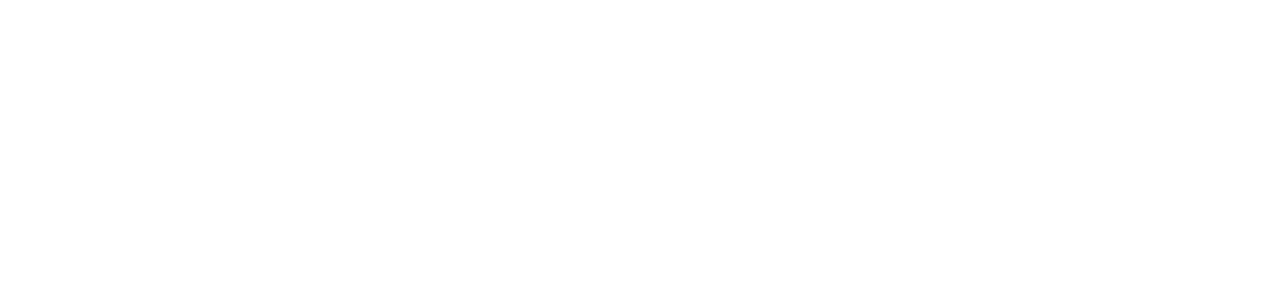
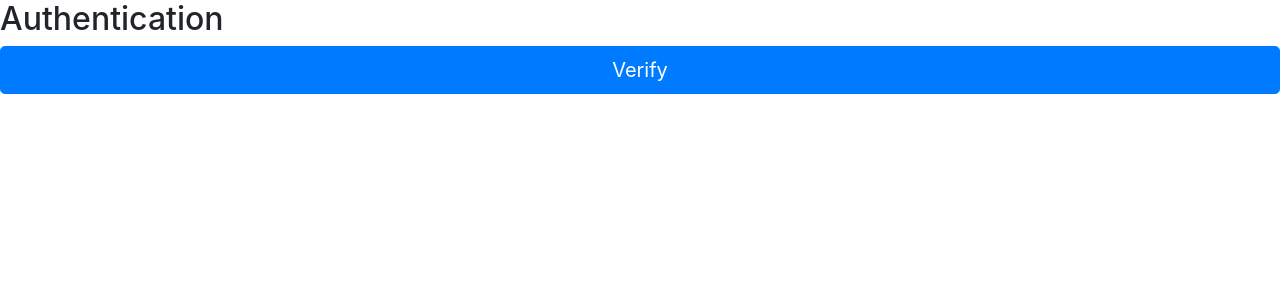
Before and after one commit to makerdark98/base_react_express, a React app: page /Auth/1 in a window 1280 px wide. Shown: the top 300 px of the page. Built offline with nearby package versions, Linux system fonts and the light colour scheme.

Commit message:
Add Auth Page

```diff
--- a/models/user.js
+++ b/models/user.js
@@ -26,6 +26,10 @@
     allowNull: false,
     unique: true,
   },
+  status: {
+    type: DataTypes.STRING,
+    allowNull: true,
+  },
 }, {
   timestamps: true,
   instanceMethods: {
--- a/package.json
+++ b/package.json
@@ -54,6 +54,7 @@
     "postcss-loader": "3.0.0",
     "postcss-preset-env": "6.3.1",
     "postcss-safe-parser": "4.0.1",
+    "prop-types": "^15.6.2",
     "random-key-generator": "^1.2.3",
     "react": "^16.7.0",
     "react-app-polyfill": "^0.2.0",
@@ -78,7 +79,7 @@
     "start": "node scripts/start.js",
     "build": "node scripts/build.js",
     "test": "node scripts/test.js",
-    "server": "nodemon $NODE_DEBUG_OPTION server/server.js"
+    "server": "node server/server.js"
   },
   "eslintConfig": {
     "extends": "react-app"
--- a/src/App.jsx
+++ b/src/App.jsx
@@ -3,6 +3,7 @@
 import { Switch, Route } from 'react-router-dom';
 import Login from './pages/Login';
 import Signup from './pages/Signup';
+import Auth from './pages/Auth';
 
 import './App.css';
 
@@ -12,6 +13,7 @@
     <Route exact path="/" component={Login} />
     <Switch>
       <Route path="/Signup" component={Signup} />
+      <Route path="/Auth/:token" component={Auth} />
     </Switch>
   </div>
 );
--- /dev/null
+++ b/src/pages/Auth.jsx
@@ -0,0 +1,47 @@
+/* eslint-env browser */
+import React, { Component } from 'react';
+import PropTypes from 'prop-types';
+import axios from 'axios';
+
+const Console = console;
+
+export default class Authentication extends Component {
+  constructor(props) {
+    super(props);
+    this.onClickAuthentication = this.onClickAuthentication.bind(this);
+  }
+
+  onClickAuthentication() {
+    const { props } = this;
+    const { match } = props;
+    const { params } = match;
+    const { token } = params;
+    Console.log(token);
+    axios.post('/api/auth', { token })
+      .then((res) => {
+        Console.log(res);
+        Console.log(res.data);
+      });
+  }
+
+  render() {
+    return (
+      <div className="Signup">
+        <div className="wrapper">
+          <form className="form-signup">
+            <h2 className="form-signup-heading">
+              Authentication
+            </h2>
+            <button className="btn btn-lg btn-primary btn-block" type="button" onClick={this.onClickAuthentication}> Verify </button>
+          </form>
+        </div>
+      </div>
+    );
+  }
+}
+
+Authentication.defaultProps = {
+  params: PropTypes.shape({
+    token: PropTypes.string,
+  }),
+};
```
Also changed, not shown: 2 other files (tests, documents, lock files or other folders).
